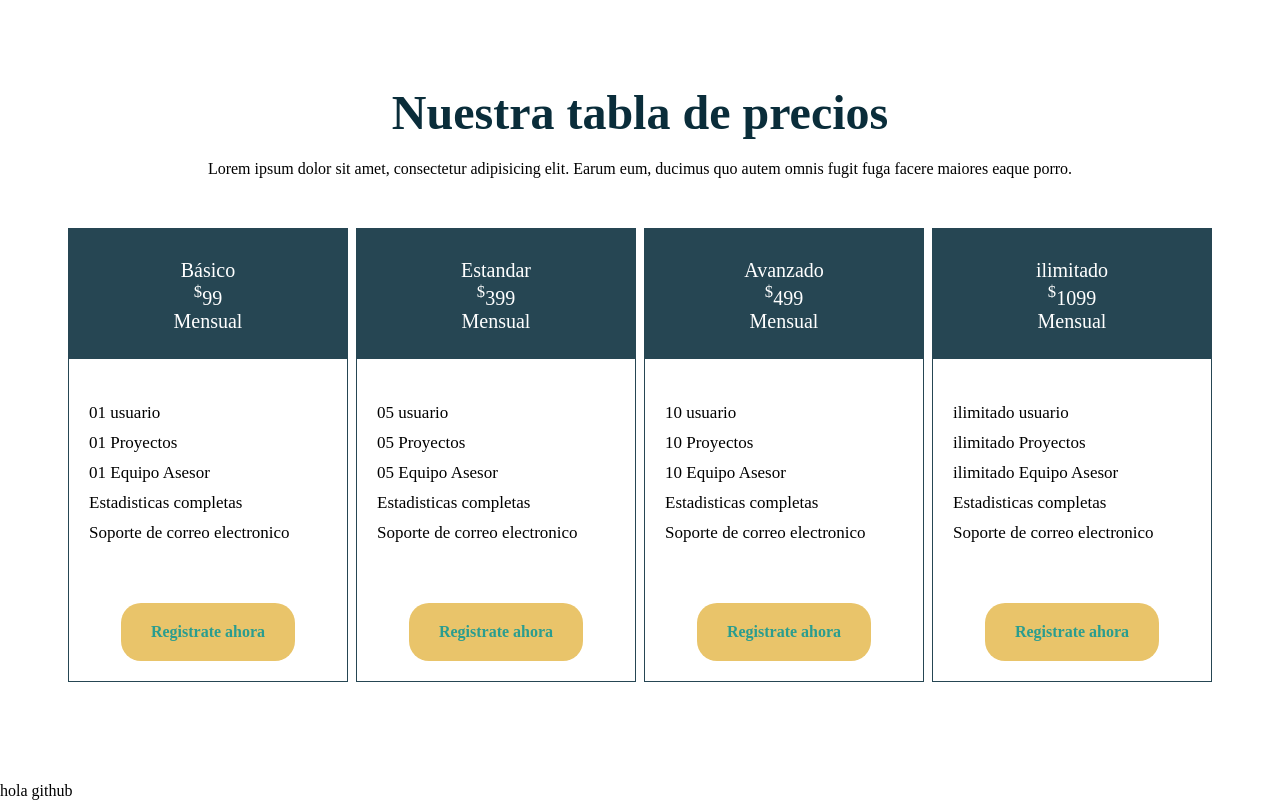
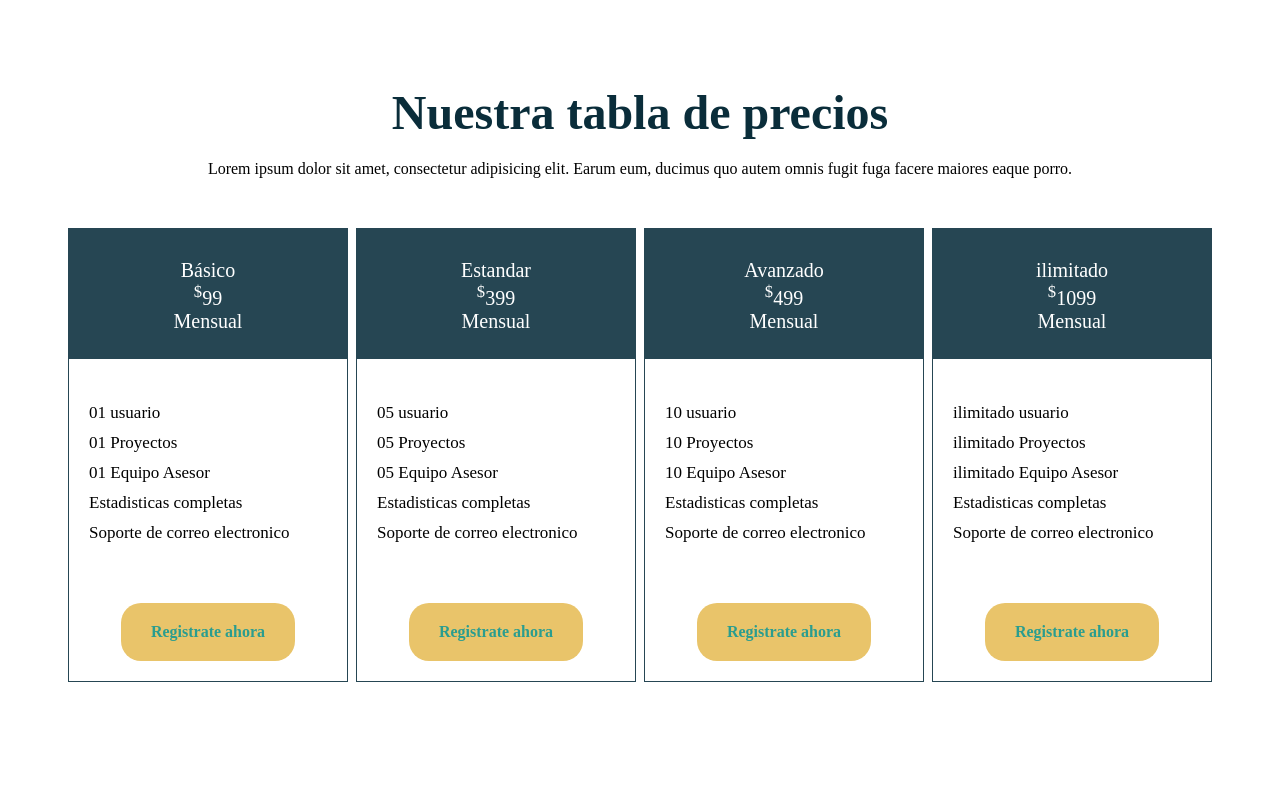
Before and after one commit to DonutEasy/miPrimeraPaginaWeb, a plain HTML site: page index.html in a window 1280 px wide. Shown: the part 4602-5402 px from the top of the page. Drawn offline with Linux system fonts and the light colour scheme.

Commit message:
elimine el hola github

```diff
--- a/index.html
+++ b/index.html
@@ -331,6 +331,5 @@
             </div>
         </div>
 
-        <p>hola github</p>
     </body>
 </html>
```
